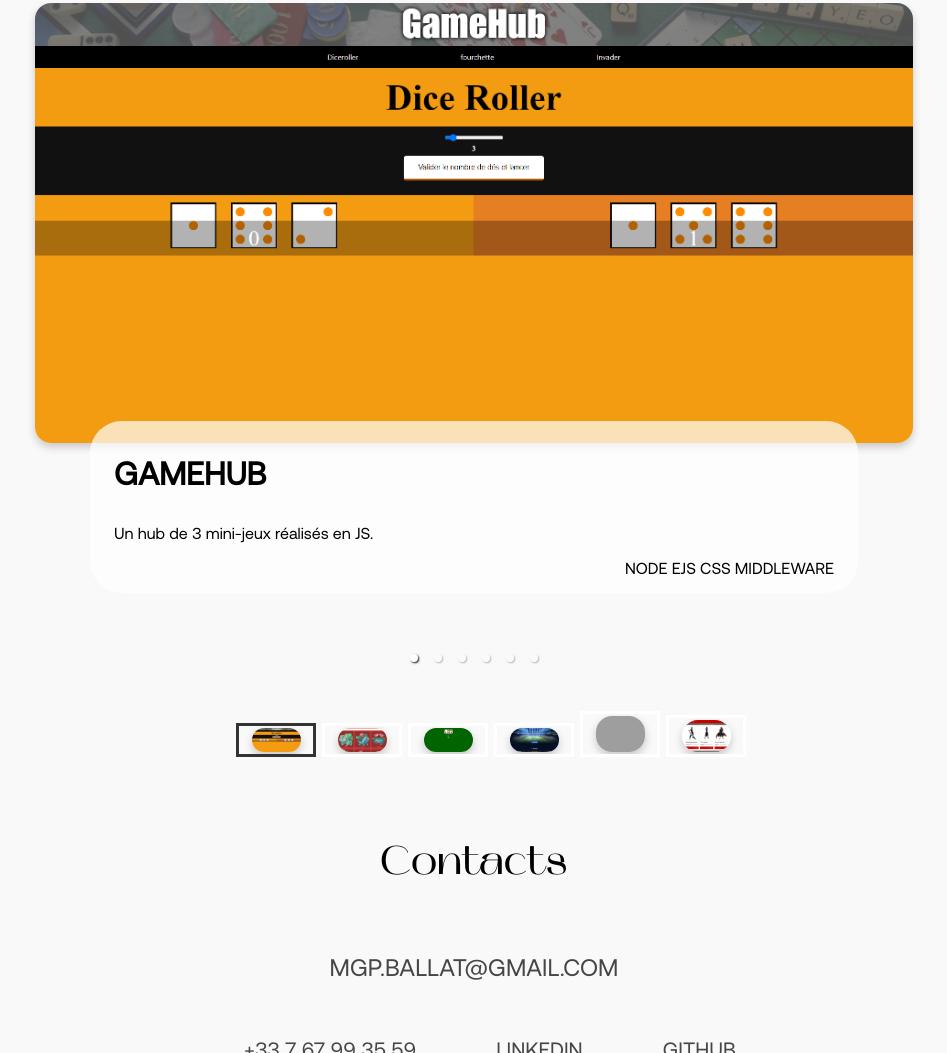
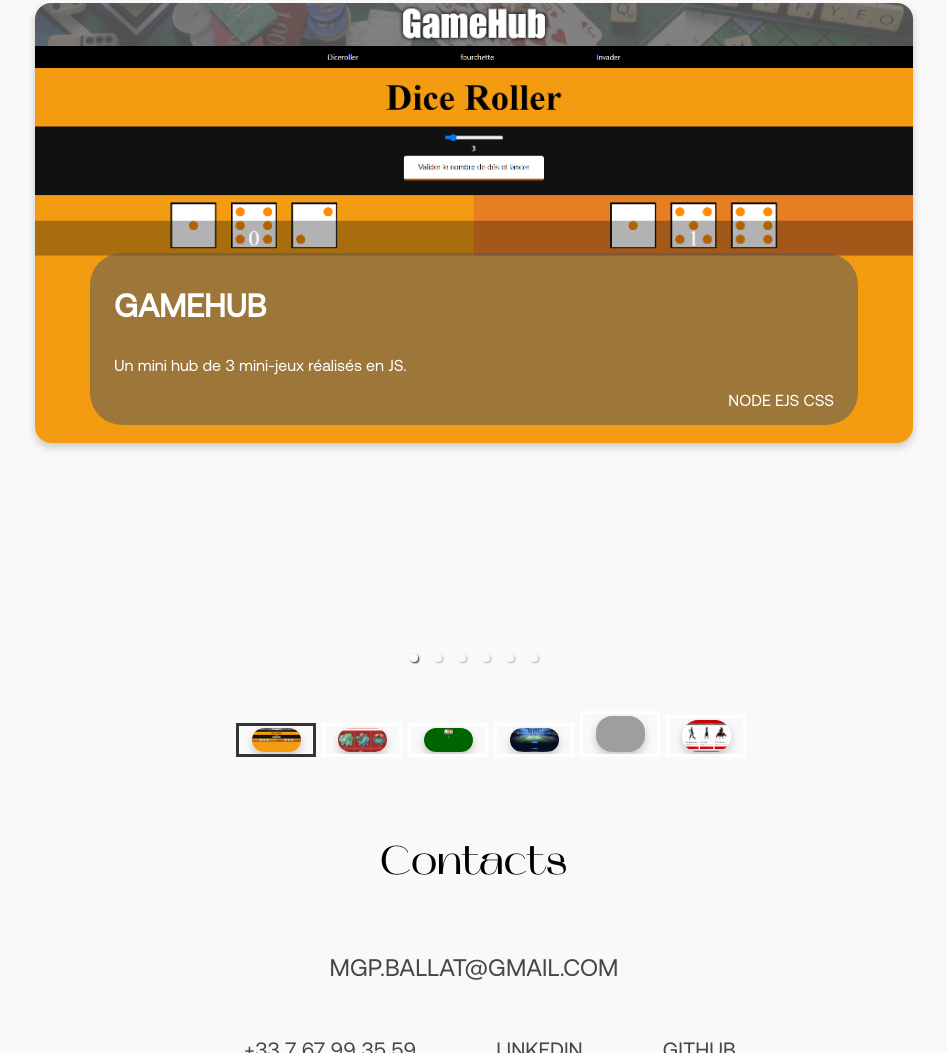
Before and after one commit to Morganballat/portfolio, a React app in the folder my-app/: page / in a window 1280 px wide. Shown: the part 1703-2756 px from the top of the page, without its empty margins (166-1113 px from the left). Built offline with nearby package versions, Linux system fonts and the light colour scheme; grey boxes are pictures that could not be loaded.

Commit message:
slide description fixed

```diff
--- a/my-app/src/components/Slider/index.js
+++ b/my-app/src/components/Slider/index.js
@@ -21,9 +21,9 @@ const Slider = () => {
 					<div className='overlay'>
 						<p className='overlay_title'>GameHub</p>
 						<p className='overlay_pres'>
-							Un hub de 3 mini-jeux réalisés en JS.
+							Un mini hub de 3 mini-jeux réalisés en JS.
 						</p>
-						<p className='overlay_tech'>NODE EJS CSS MIDDLEWARE</p>
+						<p className='overlay_tech'>NODE EJS CSS</p>
 					</div>
 				</div>
 				<div key='2'>
--- a/my-app/src/components/Slider/style.scss
+++ b/my-app/src/components/Slider/style.scss
@@ -17,7 +17,7 @@
 .overlay {
 	// justify-content: center;
 	width: 80%;
-	// position: absolute;
+	position: absolute;
 	top: 60%;
 	transform: translateY(-50%);
 	left: 10%;
@@ -51,17 +51,16 @@
 	}
 
 	.overlay {
-		// justify-content: center;
 		width: 60%;
-		position: absolute;
-		top: 75%;
+		// position: absolute;
+		top: 50%;
 		transform: translateY(-50%);
 		left: 20%;
 		padding: 0rem 1.5rem;
 		text-align: left;
-		background: rgba(255, 255, 255, 0.7);
+		background: rgba(91, 91, 91, 0.557);
 		border-radius: 2rem;
-		color: black;
+		color: white;
 
 		&_title {
 			font-size: 2rem;
```
